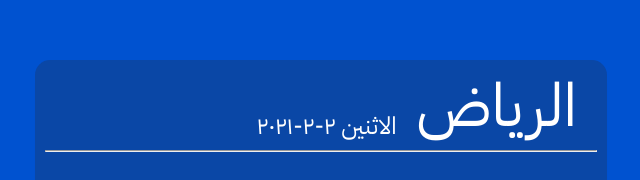
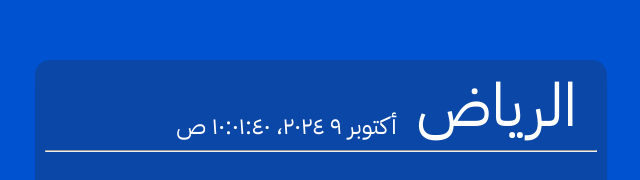
Before and after one commit to ahmedfaris2023/weather, a React (Create React App) app: page / in a window 1280 px wide. Shown: the part 157-337 px from the top of the page, without its empty margins (319-959 px from the left). Built offline with nearby package versions, Linux system fonts and the light colour scheme; no server answers.

Commit message:
add moment timer

```diff
--- a/package.json
+++ b/package.json
@@ -11,6 +11,7 @@
     "@testing-library/react": "^13.4.0",
     "@testing-library/user-event": "^13.5.0",
     "axios": "^1.7.7",
+    "moment": "^2.30.1",
     "react": "^18.3.1",
     "react-dom": "^18.3.1",
     "react-scripts": "5.0.1",
--- a/src/App.js
+++ b/src/App.js
@@ -7,7 +7,9 @@ import CloudIcon from "@mui/icons-material/Cloud";
 import Button from "@mui/material/Button";
 import { useEffect, useState } from "react";
 import axios from "axios";
-
+import moment from "moment";
+import "moment/min/locales";
+moment.locale("ar");
 const theme = createTheme({
   typography: {
     fontFamily: ["IBM"],
@@ -15,6 +17,9 @@ const theme = createTheme({
 });
 let cancelAxios = null;
 function App() {
+  console.log(moment());
+
+  const [dateAndTime, setDateAndTime] = useState("");
   const [temp, setTemp] = useState({
     number: null,
     description: "",
@@ -23,6 +28,7 @@ function App() {
     icon: null,
   });
   useEffect(() => {
+    setDateAndTime(moment().format("MMM Do YYYY, h:mm:ss a"));
     axios
       .get(
         "https://api.openweathermap.org/data/2.5/weather?lat=44.34&lon=10.99&appid=7619956ca0fcb77caba73ae235c5a000",
@@ -99,7 +105,7 @@ function App() {
                     الرياض
                   </Typography>
                   <Typography variant="h5" style={{ marginRight: "20px" }}>
-                    الاثنين ٢-٢-٢٠٢١
+                    {dateAndTime}
                   </Typography>
                 </div>
                 {/*END CITY & TIME */}
```
Also changed, not shown: 1 other file (tests, documents, lock files or other folders).
